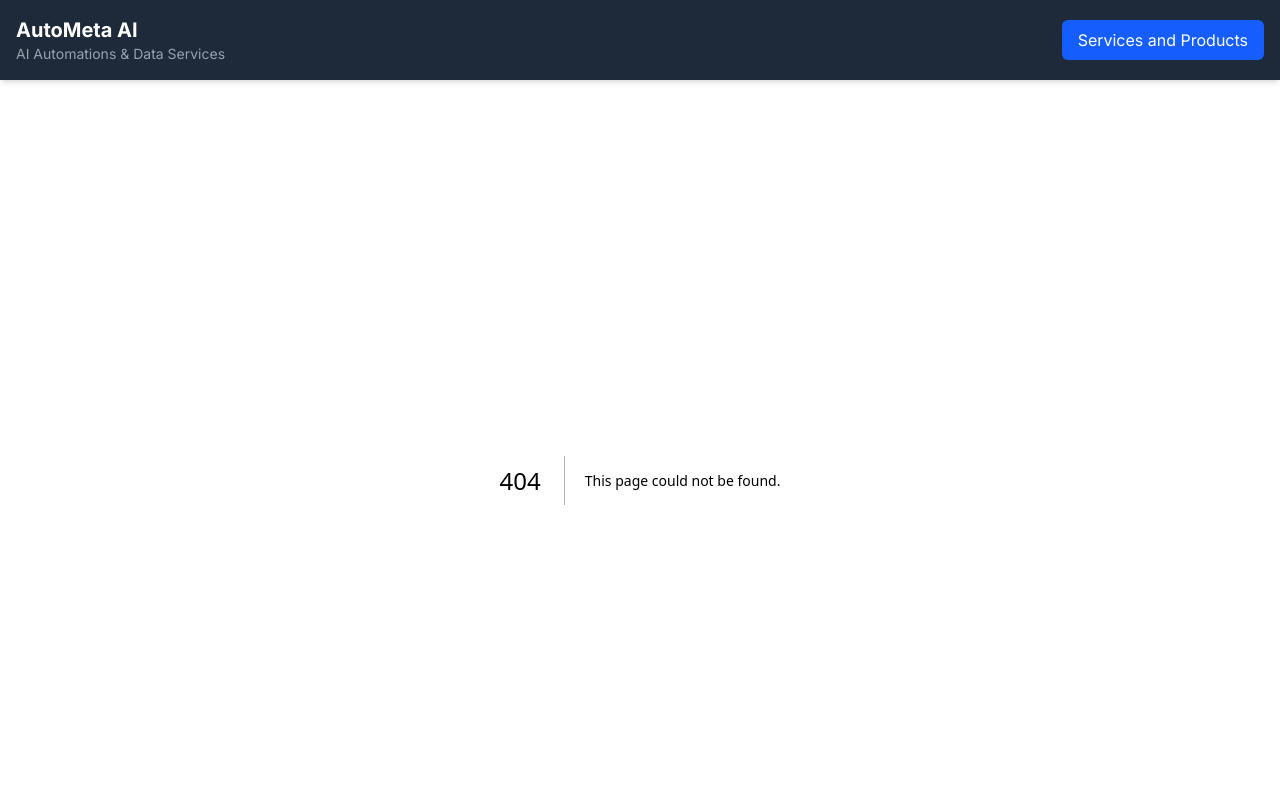
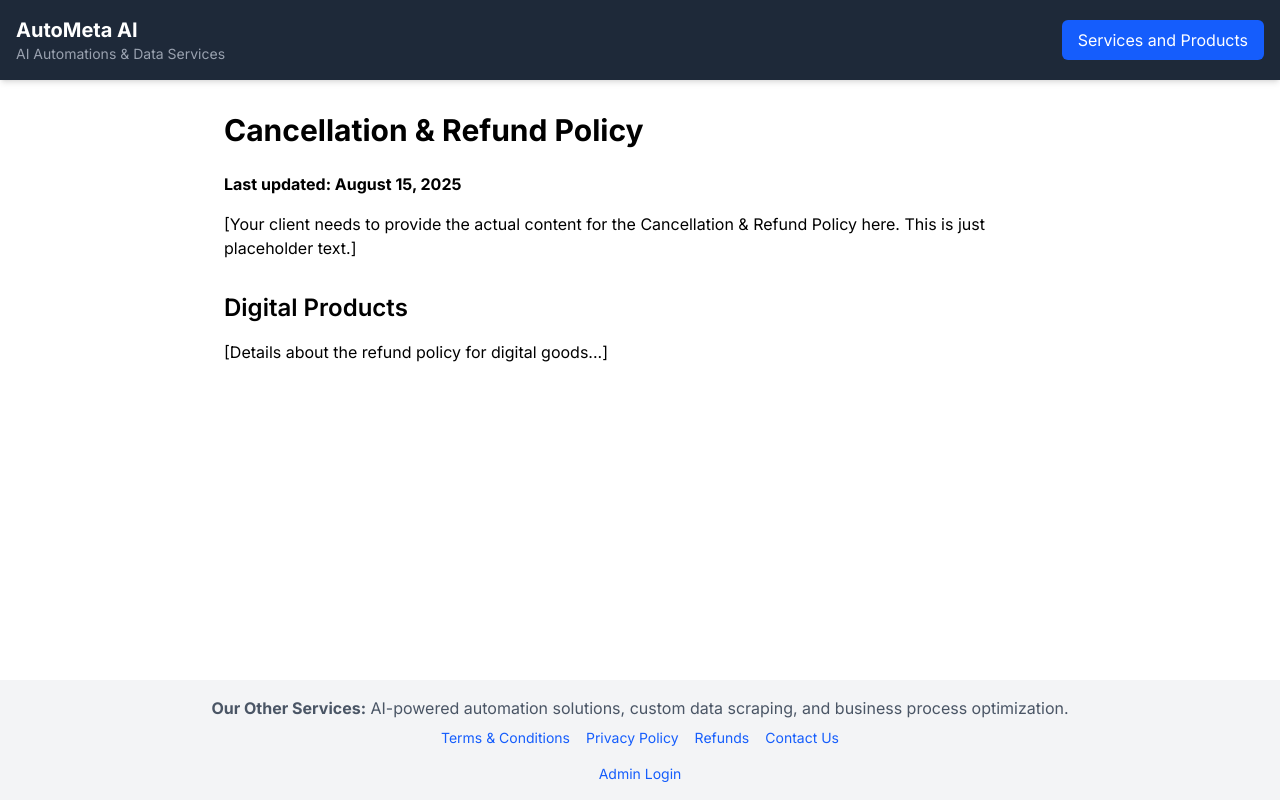
Before and after one commit to abhidigitostore/digitostore, a Next.js app in the folder web/: page /cancellation-and-refunds in a window 1280 px wide. Before the commit this address had no page. Shown: the top 800 px of the page. Built offline with nearby package versions, Linux system fonts and the light colour scheme.

Commit message:
FIX : Added privacy policy pages to for  RazorPay Onboarding.

```diff
--- /dev/null
+++ b/web/app/cancellation-and-refunds/page.tsx
@@ -0,0 +1,22 @@
+// web/app/cancellation-and-refunds/page.tsx
+
+export default function CancellationAndRefundsPage() {
+  return (
+    <div className="container mx-auto p-4 md:p-8 max-w-4xl">
+      <h1 className="text-3xl font-bold mb-6">Cancellation & Refund Policy</h1>
+      <div className="space-y-4">
+        <p>
+          <strong>Last updated: August 15, 2025</strong>
+        </p>
+        <p>
+          [Your client needs to provide the actual content for the Cancellation & Refund Policy here.
+          This is just placeholder text.]
+        </p>
+        <h2 className="text-2xl font-semibold pt-4">Digital Products</h2>
+        <p>
+          [Details about the refund policy for digital goods...]
+        </p>
+      </div>
+    </div>
+  );
+}
--- a/web/app/components/Footer.tsx
+++ b/web/app/components/Footer.tsx
@@ -8,7 +8,15 @@ export default function Footer() {
         <p className="mb-2">
           <strong>Our Other Services:</strong> AI-powered automation solutions, custom data scraping, and business process optimization.
         </p>
-        {/* Add the login link here */}
+        {/* policy links */}
+        <div className="flex justify-center gap-4 mb-4 text-sm">
+          <Link href="/terms-and-conditions" className="text-blue-600 hover:underline">Terms & Conditions</Link>
+          <Link href="/privacy-policy" className="text-blue-600 hover:underline">Privacy Policy</Link>
+          <Link href="/cancellation-and-refunds" className="text-blue-600 hover:underline">Refunds</Link>
+          <Link href="/contact-us" className="text-blue-600 hover:underline">Contact Us</Link>
+        </div>
+
+        {/* Admin dashboard login link */}
         <div className="text-sm">
           <Link href="/login" className="text-blue-600 hover:underline">
             Admin Login
--- /dev/null
+++ b/web/app/contact-us/page.tsx
@@ -0,0 +1,19 @@
+// web/app/contact-us/page.tsx
+
+export default function ContactUsPage() {
+  return (
+    <div className="container mx-auto p-4 md:p-8 max-w-4xl">
+      <h1 className="text-3xl font-bold mb-6">Contact Us</h1>
+      <div className="space-y-4">
+        <p>
+          If you have any questions or concerns, please feel free to reach out to us.
+        </p>
+        <h2 className="text-2xl font-semibold pt-4">Our Contact Information</h2>
+        <ul>
+          <li><strong>Email:</strong> [Client's Support Email Address]</li>
+          <li><strong>Address:</strong> [Client's Physical Address, if applicable]</li>
+        </ul>
+      </div>
+    </div>
+  );
+}
--- /dev/null
+++ b/web/app/privacy-policy/page.tsx
@@ -0,0 +1,22 @@
+// web/app/privacy-policy/page.tsx
+
+export default function PrivacyPolicyPage() {
+  return (
+    <div className="container mx-auto p-4 md:p-8 max-w-4xl">
+      <h1 className="text-3xl font-bold mb-6">Privacy Policy</h1>
+      <div className="space-y-4">
+        <p>
+          <strong>Last updated: August 15, 2025</strong>
+        </p>
+        <p>
+          [Your client needs to provide the actual content for the Privacy Policy here.
+          This is just placeholder text.]
+        </p>
+        <h2 className="text-2xl font-semibold pt-4">Information We Collect</h2>
+        <p>
+          [Details about data collection...]
+        </p>
+      </div>
+    </div>
+  );
+}
--- /dev/null
+++ b/web/app/shipping-policy/page.tsx
@@ -0,0 +1,22 @@
+// web/app/shipping-policy/page.tsx
+
+export default function ShippingPolicyPage() {
+  return (
+    <div className="container mx-auto p-4 md:p-8 max-w-4xl">
+      <h1 className="text-3xl font-bold mb-6">Shipping & Delivery Policy</h1>
+      <div className="space-y-4">
+        <p>
+          <strong>Last updated: August 15, 2025</strong>
+        </p>
+        <p>
+          All products sold on this website are digital goods and are delivered electronically via email.
+          There is no physical shipping of any products.
+        </p>
+        <h2 className="text-2xl font-semibold pt-4">Delivery Timeframe</h2>
+        <p>
+          Your digital file will be delivered to the email address provided during checkout (Request form for file) immediately after a successful payment.
+        </p>
+      </div>
+    </div>
+  );
+}
--- /dev/null
+++ b/web/app/terms-and-conditions/page.tsx
@@ -0,0 +1,22 @@
+// web/app/terms-and-conditions/page.tsx
+
+export default function TermsAndConditionsPage() {
+  return (
+    <div className="container mx-auto p-4 md:p-8 max-w-4xl">
+      <h1 className="text-3xl font-bold mb-6">Terms and Conditions</h1>
+      <div className="space-y-4">
+        <p>
+          <strong>Last updated: August 15, 2025</strong>
+        </p>
+        <p>
+          [Your client needs to provide the actual content for the Terms and Conditions here.
+          This is just placeholder text.]
+        </p>
+        <h2 className="text-2xl font-semibold pt-4">1. Acceptance of Terms</h2>
+        <p>
+          [Details about acceptance of terms...]
+        </p>
+      </div>
+    </div>
+  );
+}
```
